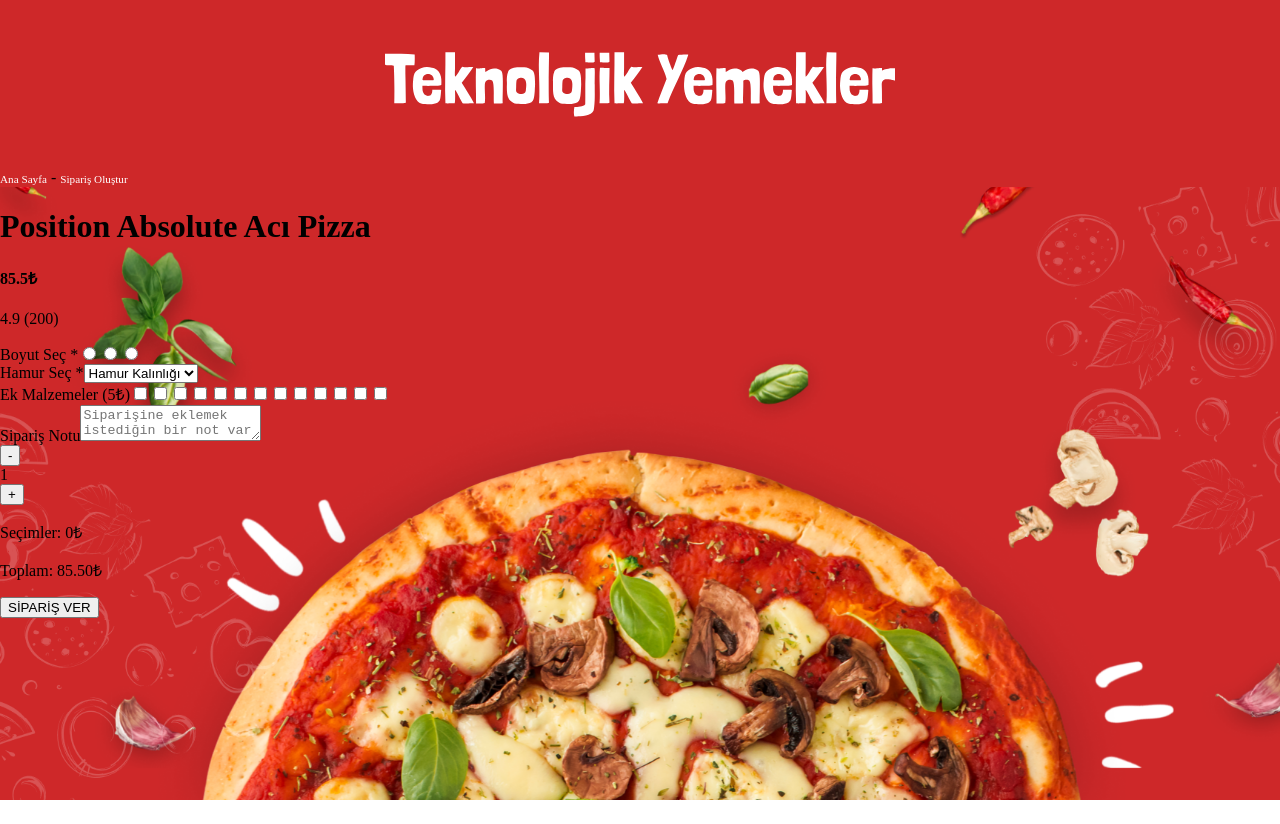
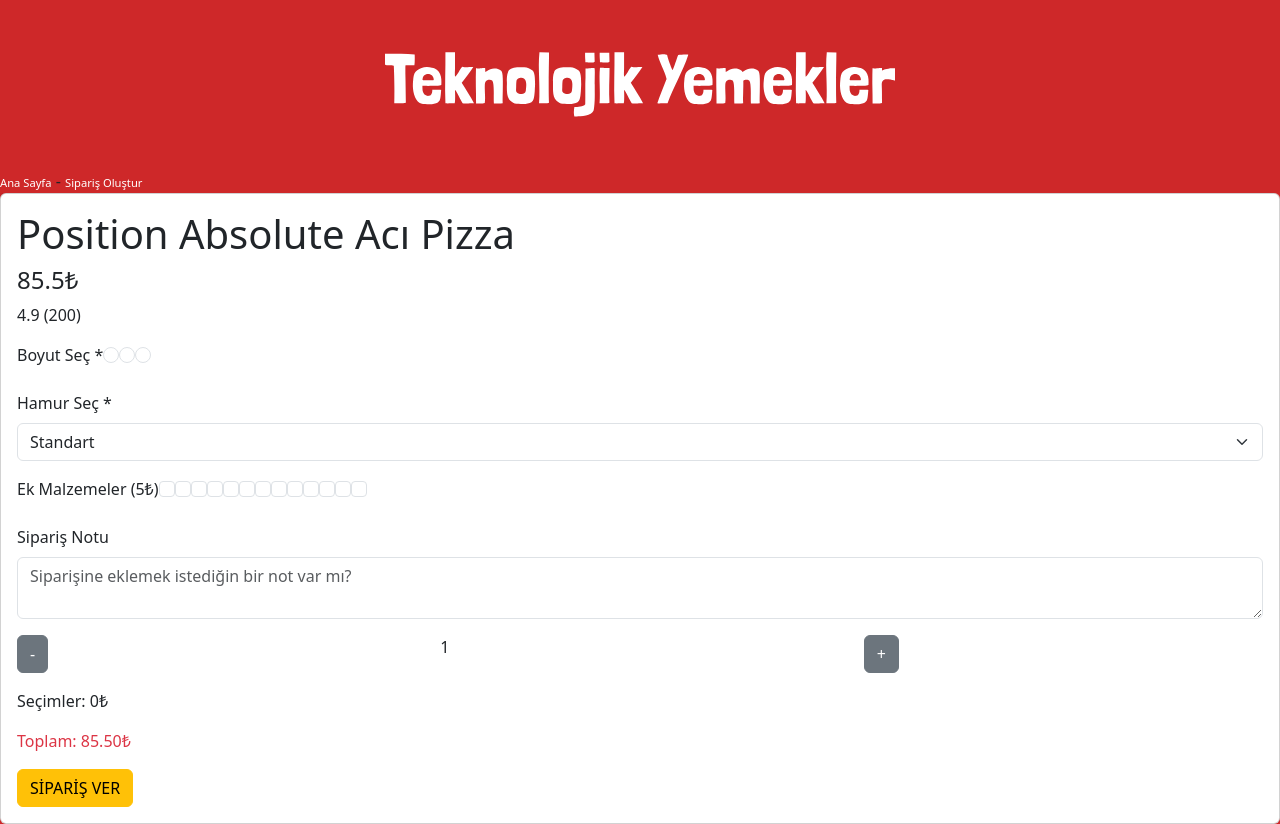
Before and after one commit to anilteoman/fsweb-s8-challenge-pizza, a React (Vite) app: page /SiparisSayfa in a window 1280 px wide. Before the commit the page ends 800 px from the top, so only its background shows below. Built offline with nearby package versions, Linux system fonts and the light colour scheme; a web font is replaced by a local one.

Commit message:
siparis sonuc sayfası eklendi

```diff
--- a/index.html
+++ b/index.html
@@ -10,7 +10,7 @@
     <link rel="preconnect" href="https://fonts.googleapis.com">
 <link rel="preconnect" href="https://fonts.gstatic.com" crossorigin>
 <link href="https://fonts.googleapis.com/css2?family=Barlow:ital,wght@0,100;0,200;0,300;0,400;0,500;0,600;0,700;0,800;0,900;1,100;1,200;1,300;1,400;1,500;1,600;1,700;1,800;1,900&family=Quattrocento:wght@400;700&family=Roboto+Condensed:ital,wght@0,100..900;1,100..900&family=Satisfy&display=swap" rel="stylesheet">
-
+<link href="https://cdn.jsdelivr.net/npm/bootstrap@5.3.3/dist/css/bootstrap.min.css" rel="stylesheet" integrity="sha384-QWTKZyjpPEjISv5WaRU9OFeRpok6YctnYmDr5pNlyT2bRjXh0JMhjY6hW+ALEwIH" crossorigin="anonymous">
 </head>
 
 
--- a/package.json
+++ b/package.json
@@ -15,6 +15,7 @@
     "@testing-library/react": "^14.1.2",
     "@testing-library/user-event": "^14.5.2",
     "axios": "^1.6.5",
+    "bootstrap": "^5.3.3",
     "react": "^18.3.1",
     "react-dom": "^18.3.1",
     "react-router-dom": "^5.2.0",
--- a/src/App.jsx
+++ b/src/App.jsx
@@ -4,6 +4,7 @@ import { Route, Switch } from 'react-router-dom/cjs/react-router-dom.min'
 
 import AnaSayfa from './pages/AnaSayfa'
 import SiparisSayfa from './pages/SiparisSayfa'
+import SiparisSonuc from './pages/SiparisSonuc'
 
 function App() {
 
@@ -18,6 +19,9 @@ function App() {
         <Route path ="/SiparisSayfa">
           <SiparisSayfa />
         </Route>
+        <Route path ="/SiparisSonuc">
+          <SiparisSonuc />
+        </Route>
 
       </Switch>
     </>
--- a/src/components/SiparisForm/SiparisForm.jsx
+++ b/src/components/SiparisForm/SiparisForm.jsx
@@ -1,7 +1,10 @@
 import React, { useState } from 'react';
 import { Button, Card, CardBody, CardTitle, CardText, Form, FormGroup, Label, Input, Col, Row,} from 'reactstrap';
+import "./SiparisForm.css"
+import { useHistory } from 'react-router-dom/cjs/react-router-dom.min';
 
-const PizzaOrderForm = () => {
+
+const SiparisForm = () => {
   const [size, setSize] = useState('');
   const [dough, setDough] = useState('Hamur Kalınlığı');
   const [toppings, setToppings] = useState([]);
@@ -27,12 +30,17 @@ const PizzaOrderForm = () => {
 
   const totalPrice = (basePrice + toppings.length * toppingPrice) * quantity;
 
+  const history = useHistory();
+  const siparisOzeti = (e) => {
+    e.preventDefault();
+    history.push("/SiparisSonuc")
+  }
   return (
     <Card>
       <CardBody>
         <CardTitle tag="h1">Position Absolute Acı Pizza</CardTitle>
-        <CardText tag="h4">{basePrice}₺</CardText>
-        <CardText>4.9 (200)</CardText>
+        <CardText tag="h4">{basePrice}₺</CardText><CardText>4.9 (200)</CardText>
+
 
         <Form>
           <FormGroup>
@@ -45,7 +53,7 @@ const PizzaOrderForm = () => {
           <FormGroup>
             <Label for="dough">Hamur Seç *</Label>
             <Input type="select" id="dough" value={dough} onChange={(e) => setDough(e.target.value)}>
-              <option>Hamur Kalınlığı</option>
+              <option>Standart</option>
               <option>İnce Hamur</option>
             </Input>
           </FormGroup>
@@ -87,11 +95,11 @@ const PizzaOrderForm = () => {
 
           <CardText>Seçimler: {toppings.length * toppingPrice}₺</CardText>
           <CardText className="text-danger">Toplam: {totalPrice.toFixed(2)}₺</CardText>
-          <Button color="warning">SİPARİŞ VER</Button>
+          <Button color="warning" onClick={siparisOzeti}>SİPARİŞ VER</Button>
         </Form>
       </CardBody>
     </Card>
   );
 };
 
-export default PizzaOrderForm;
+export default SiparisForm;
--- a/src/pages/SiparisSonuc.jsx
+++ b/src/pages/SiparisSonuc.jsx
@@ -1,9 +1,12 @@
 import React from 'react'
+import "SiparisSonuc.css"
 
 const SiparisSonuc = () => {
   return (
-    <div>siparisSonuc</div>
+    <div className='container'><img src="\images\iteration-1-images\logo.svg" alt="ty logo" />
+
+    <p className="siparisSonucYazi">TEBRİKLER!<br/>SİPARİŞİNİZ ALINDI!</p></div>
   )
 }
 
-export default SiparisSonuc;
+export default SiparisSonuc
```
Also changed, not shown: src/components/SiparisSonuc/SiparisSonuc.jsx (deleted, +0 -9 lines), src/components/SiparisSonuc/SiparisSonuc.css (deleted), src/pages/SiparisSonuc.css (added), 1 other file (tests, documents, lock files or other folders).
